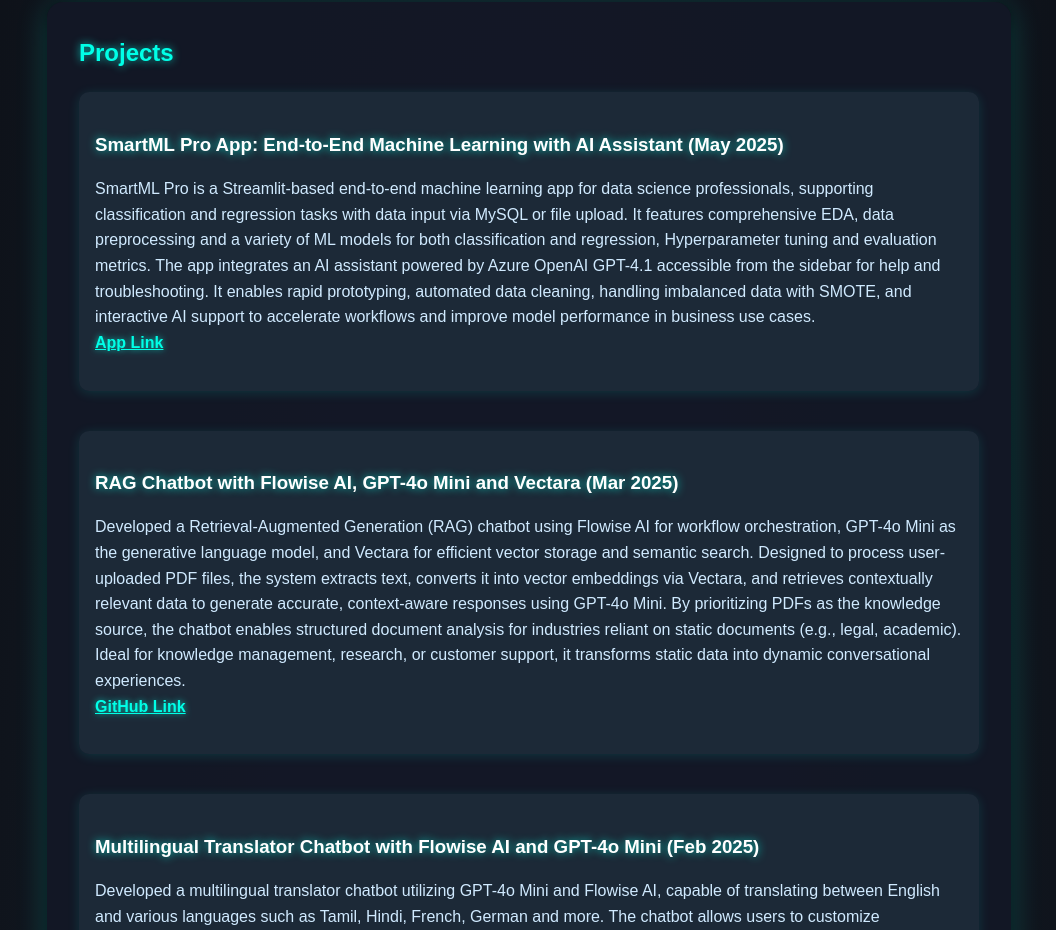
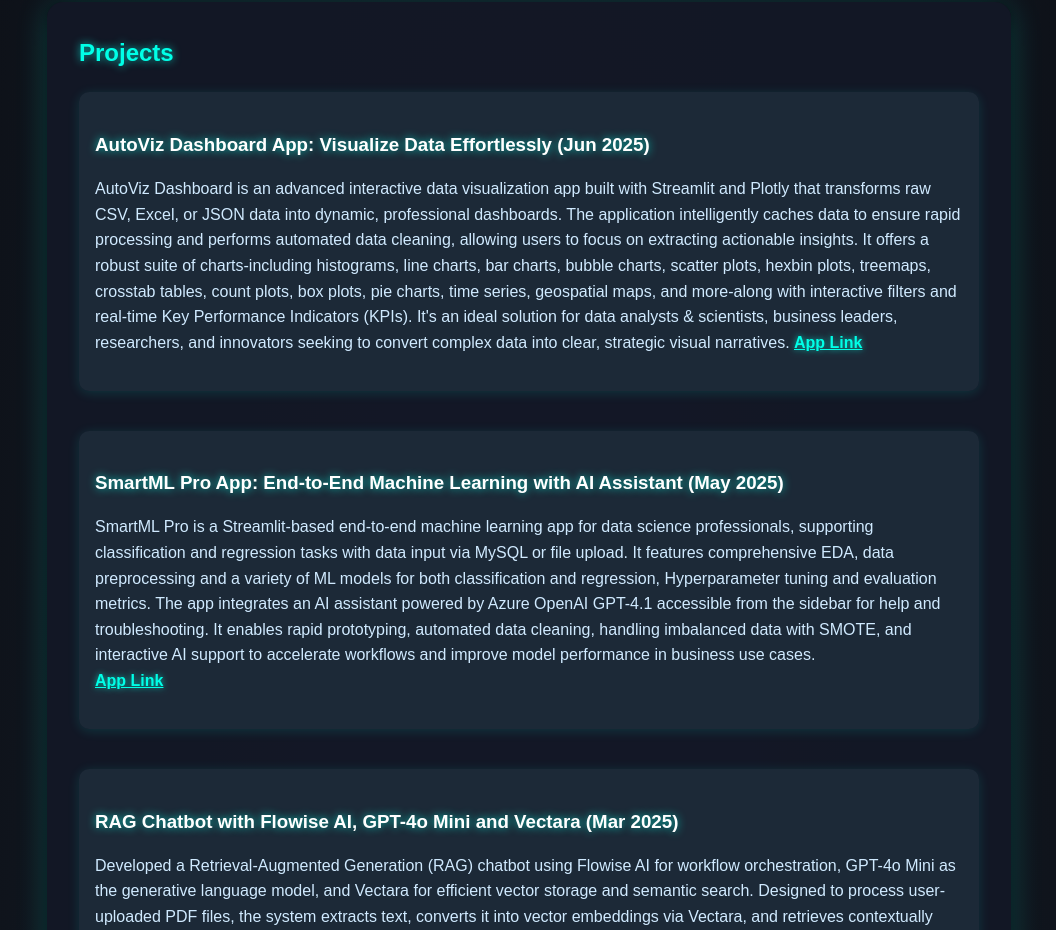
Before and after one commit to SPV-413/SPV-413.github.io, a plain HTML site: page index.html in a window 1280 px wide. Shown: the part 1820-2750 px from the top of the page, without its empty margins (111-1167 px from the left). Drawn offline with Linux system fonts and the light colour scheme.

Commit message:
Update index.html

```diff
--- a/index.html
+++ b/index.html
@@ -260,6 +260,14 @@
         <h2>Projects</h2>
 
         <div class="project">
+            <h3>AutoViz Dashboard App: Visualize Data Effortlessly (Jun 2025)</h3>
+            <p style="color:#d0eaff;">
+                AutoViz Dashboard is an advanced interactive data visualization app built with Streamlit and Plotly that transforms raw CSV, Excel, or JSON data into dynamic, professional dashboards. The application intelligently caches data to ensure rapid processing and performs automated data cleaning, allowing users to focus on extracting actionable insights. It offers a robust suite of charts-including histograms, line charts, bar charts, bubble charts, scatter plots, hexbin plots, treemaps, crosstab tables, count plots, box plots, pie charts, time series, geospatial maps, and more-along with interactive filters and real-time Key Performance Indicators (KPIs). It's an ideal solution for data analysts & scientists, business leaders, researchers, and innovators seeking to convert complex data into clear, strategic visual narratives.
+                <a class="project-link" href="https://autoviz-dashboard.streamlit.app/" target="_blank">App Link</a>
+            </p>
+        </div>
+
+        <div class="project">
             <h3>SmartML Pro App: End-to-End Machine Learning with AI Assistant (May 2025)</h3>
             <p style="color:#d0eaff;">
                 SmartML Pro is a Streamlit-based end-to-end machine learning app for data science professionals, supporting classification and regression tasks with data input via MySQL or file upload. It features comprehensive EDA, data preprocessing and a variety of ML models for both classification and regression, Hyperparameter tuning and evaluation metrics. The app integrates an AI assistant powered by Azure OpenAI GPT-4.1 accessible from the sidebar for help and troubleshooting. It enables rapid prototyping, automated data cleaning, handling imbalanced data with SMOTE, and interactive AI support to accelerate workflows and improve model performance in business use cases.
@@ -294,8 +302,6 @@
                 <a class="project-link" href="https://github.com/SPV-413/Deepseek-R1-Local-AI-Chatbot.git" target="_blank">GitHub Link</a>
             </p>
         </div>
-
-
 
         <div class="project">
             <h3>Fault Diagnosis of Bucket Elevator-Drive Pulley Using Machine Learning (Jan 2024 - May 2024)</h3>
```
